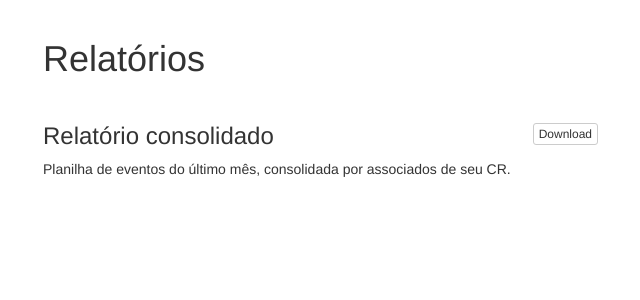
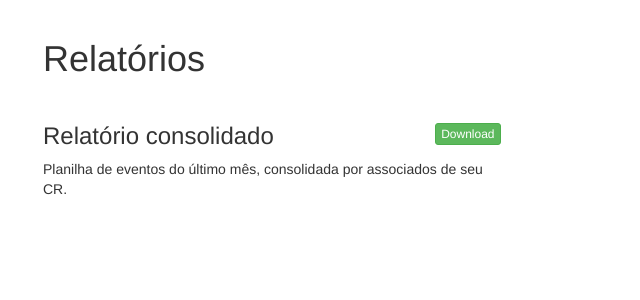
Before and after one commit to mths0x5f/planilha-horas, a Flask app: page /relatorio in a window 1280 px wide. Shown: the part 51-351 px from the top of the page, without its empty margins (27-667 px from the left). Run offline with Flask 2, Linux system fonts and the light colour scheme; data comes from the database, SQL or seed files in the repository; both versions use the stored data as it was after the commit; some libraries are stand-ins or nearby versions.

Commit message:
pedro fdp

```diff
--- a/planilha-horas/planilha_horas/templates/base/table_view.html
+++ b/planilha-horas/planilha_horas/templates/base/table_view.html
@@ -28,9 +28,9 @@
                         <div class="alert alert-danger text-left" role="alert"
                              style="display:none">
                         </div>
-                        <button type="button" class="btn btn-default"
-                                data-dismiss="modal">Fechar
-                        </button>
+{#                        <button type="button" class="btn btn-default"#}
+{#                                data-dismiss="modal">Fechar#}
+{#                        </button>#}
                         <button type="button" class="btn btn-primary"
                                 onclick="submit_form()">OK
                         </button>
--- a/planilha-horas/planilha_horas/templates/relatorio.html
+++ b/planilha-horas/planilha_horas/templates/relatorio.html
@@ -4,11 +4,18 @@
 
 {% block container %}
     <div class="row">
-        <div class="col-sm-6">
-            <h3>Relatório consolidado  <a class="btn btn-xs btn-default pull-right" href="/gerar-relatorio">Download</a></h3>
+        <div class="col-sm-5">
+            <h3>Relatório consolidado  <a class="btn btn-xs btn-success pull-right" href="/gerar-relatorio">Download</a></h3>
             <p>Planilha de eventos do último mês, consolidada por associados de seu CR.</p>
 {#            <a class="btn btn-sm btn-default pull-right" href="/gerar-relatorio">Download</a>#}
         </div>
     </div>
+{#    <div class="row">#}
+{#        <div class="col-sm-5">#}
+{#            <h3>Relatório detalhado  <a class="btn btn-xs btn-default pull-right" href="/gerar-relatorio">Download</a></h3>#}
+{#            <p>Planilha de eventos do último mês de seu CR.</p>#}
+{#            <a class="btn btn-sm btn-default pull-right" href="/gerar-relatorio">Download</a>#}
+{#        </div>#}
+{#    </div>#}
 
 {% endblock %}
--- a/planilha-horas/planilha_horas/utils/dates.py
+++ b/planilha-horas/planilha_horas/utils/dates.py
@@ -22,6 +22,7 @@ def retroativo(data):
         return True
     return False
 
+
 def evento_maior_que_24h(data_inicio, data_fim):
     s = datetime.strptime(data_inicio, DATE_FORMAT)
     e = datetime.strptime(data_fim, DATE_FORMAT)
```
Also changed, not shown: planilha-horas/planilha_horas/static/js/table_view.js (+7 -3 lines), planilha-horas/planilha_horas/banco.db.
